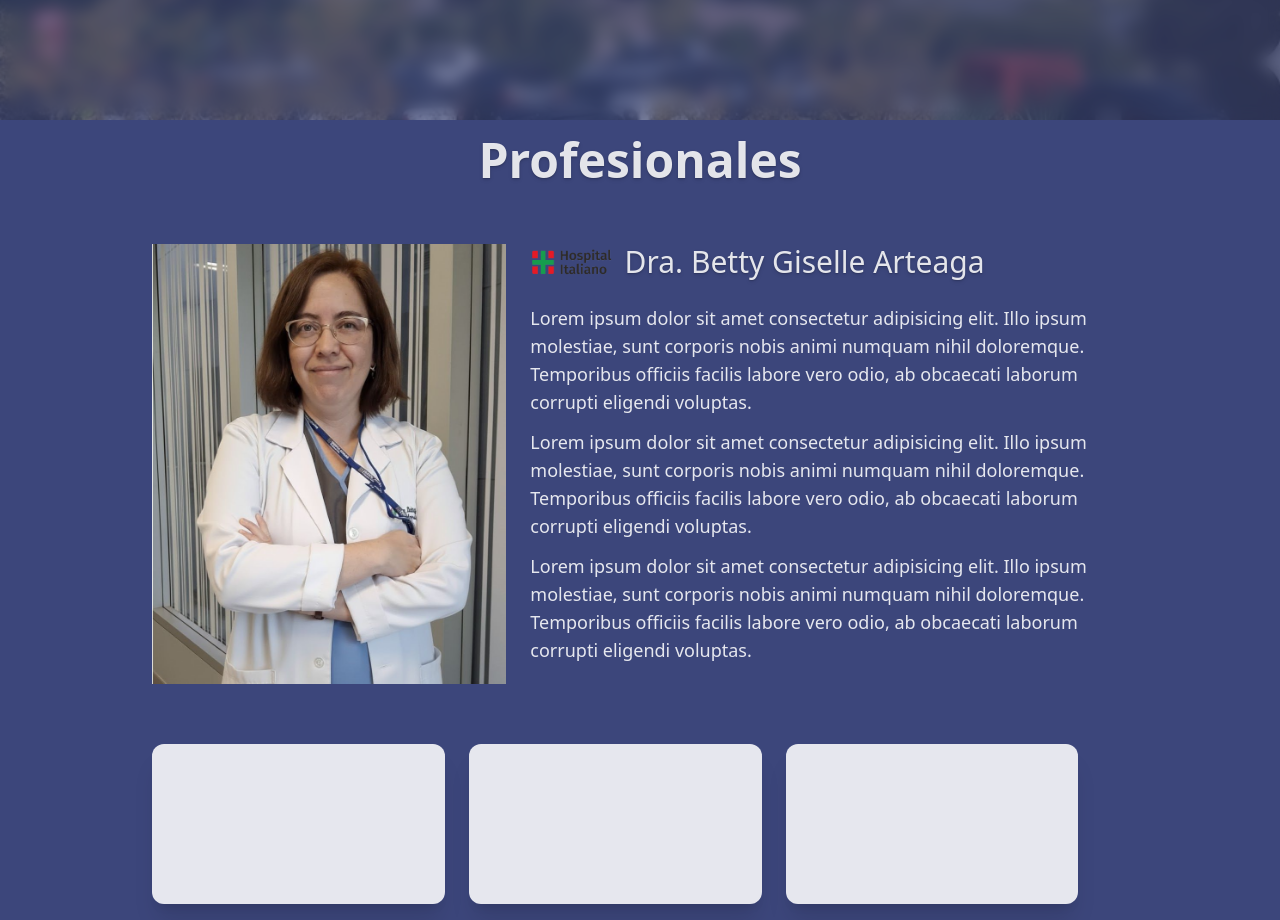
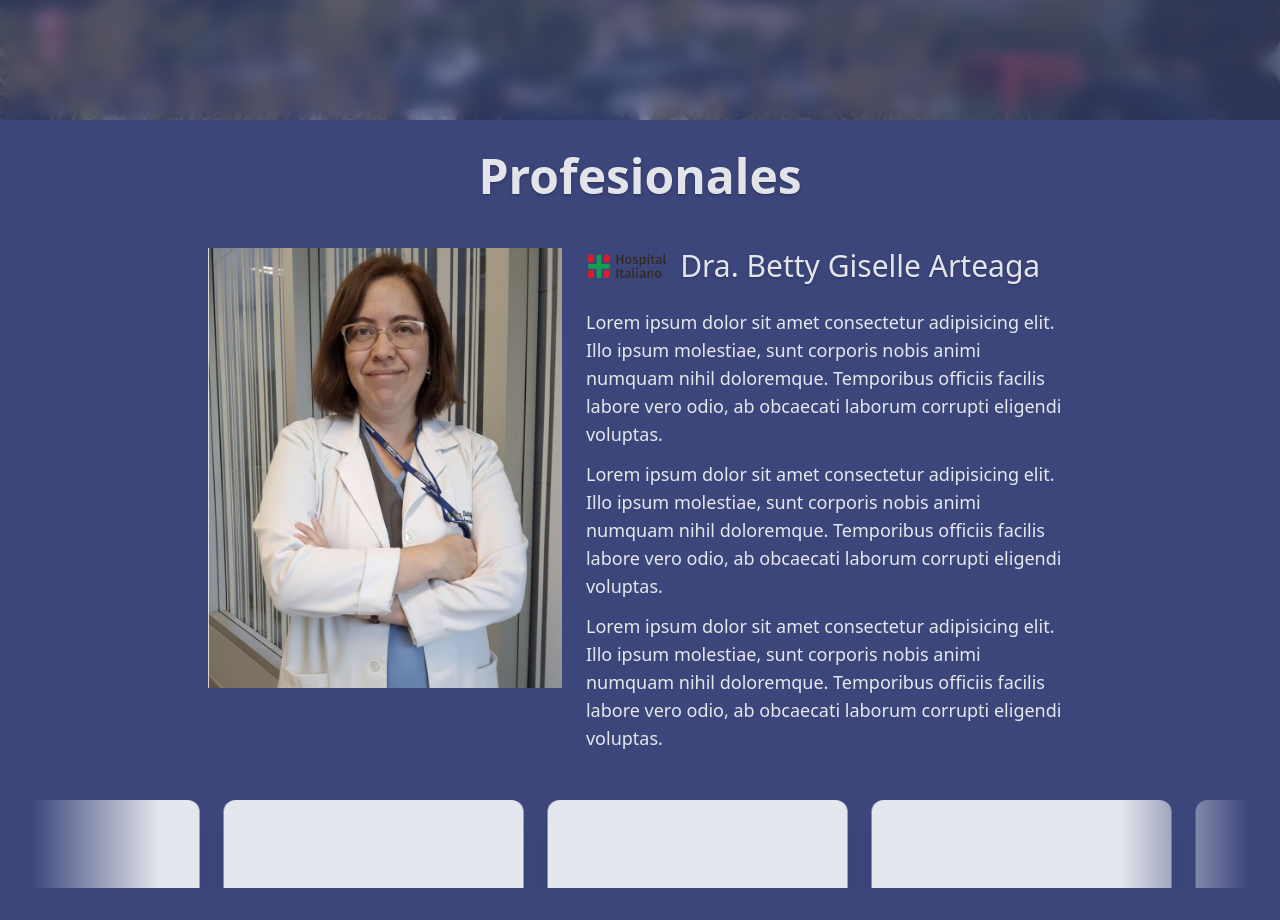
Before and after one commit to nehuencabibbo/oftalmo-nordelta-landing, a React (Vite) app: page / in a window 1280 px wide. Shown: the part 680-1600 px from the top of the page. Built offline with nearby package versions, Linux system fonts and the light colour scheme.

Commit message:
feat: Adding functional carrousel scaffolding

```diff
--- a/src/index.css
+++ b/src/index.css
@@ -28,3 +28,28 @@ html {
   --color-accent: rgb(110, 140, 251);
   --color-custom-white: var(--white-87);
 }
+
+.carrousel-card {
+  background-color: var(--color-custom-white);
+  box-shadow: 0 20px 25px -5px rgb(0 0 0 / 0.1),
+    0 8px 10px -6px rgb(0 0 0 / 0.1);
+  border-radius: 0.75rem;
+  min-width: 300px;
+  height: 10rem;
+  flex: 1 0 auto;
+  padding-right: 1.5rem;
+}
+
+/* Infinite Carousel Animation */
+@keyframes scroll {
+  from {
+    transform: translateX(0);
+  }
+  to {
+    transform: translateX(-100%); /* width of 5 items + gaps */
+  }
+}
+
+.animate-scroll {
+  animation: scroll 20s linear infinite;
+}
--- a/src/pages/components/Navbar.tsx
+++ b/src/pages/components/Navbar.tsx
@@ -1,9 +1,10 @@
-import { useState, useEffect } from "react";
+import { useState, useEffect, useRef } from "react";
 import { WhatsappInitialMessage } from "../../constants";
 import { getWhatsappContactLinkWithMessage } from "../../utils/contact";
 
 export default function Navbar() {
   const [isScrolled, setIsScrolled] = useState(false);
+  const navRef = useRef<HTMLElement>(null);
 
   useEffect(() => {
     const handleScroll = () => {
@@ -20,13 +21,23 @@ export default function Navbar() {
   ) => {
     e.preventDefault();
     const element = document.getElementById(sectionId);
-    if (element) {
-      element.scrollIntoView({ behavior: "smooth", block: "start" });
+    if (element && navRef.current) {
+      const navbarHeight = navRef.current.offsetHeight;
+      const elementPosition = element.getBoundingClientRect().top;
+      const offsetPosition =
+        elementPosition + window.scrollY - navbarHeight + 35;
+      // TODO: Ese 35 tiene que ser en verdad dependiendo la seccion a ver como se ve
+
+      window.scrollTo({
+        top: offsetPosition,
+        behavior: "smooth",
+      });
     }
   };
 
   return (
     <nav
+      ref={navRef}
       className={`flex justify-between items-center fixed top-0 left-0 w-full z-50 h-16 px-4 sm:px-8 transition-all duration-500 ease-in-out ${
         isScrolled ? "bg-white shadow-md" : "bg-transparent"
       }`}
--- a/src/pages/sections/Profesionales.tsx
+++ b/src/pages/sections/Profesionales.tsx
@@ -5,14 +5,14 @@ export default function Profesionales() {
   return (
     <section
       id="profesionales"
-      className="flex flex-col justify-center items-center w-full h-screen bg-primary p-8 gap-15"
+      className="flex flex-col justify-center items-center w-full h-screen bg-primary p-8 gap-12"
     >
       <h2 className="text-custom-white text-5xl font-semibold text-shadow-md">
         Profesionales
       </h2>
-      <div className="flex w-full h-full px-30 gap-6">
+      <div className="flex w-full gap-6 justify-center items-start">
         <img src={mamus} className="cover max-w-full h-110"></img>
-        <div className="flex flex-col gap-6">
+        <div className="flex flex-col gap-6 max-w-[40%]">
           <div className="flex items-center gap-3">
             <img src={italianoLogo} className="cover max-w-full h-7"></img>
             <h3 className="font-medium text-3xl text-shadow-md">
@@ -41,10 +41,32 @@ export default function Profesionales() {
           </div>
         </div>
       </div>
-      <div className="flex gap-6 w-full px-30">
-        <div className="flex bg-custom-white shadow-xl rounded-xl w-[30%] h-40"></div>
-        <div className="flex bg-custom-white shadow-xl rounded-xl w-[30%] h-40"></div>
-        <div className="flex bg-custom-white shadow-xl rounded-xl w-[30%] h-40"></div>
+      {/* Carousel Container with Fade Edges */}
+      <div className="relative w-full overflow-hidden">
+        {/* Left Fade */}
+        <div className="absolute left-0 top-0 bottom-0 w-32 bg-linear-to-r from-primary to-transparent z-10 pointer-events-none"></div>
+
+        {/* Right Fade */}
+        <div className="absolute right-0 top-0 bottom-0 w-32 bg-linear-to-l from-primary to-transparent z-10 pointer-events-none"></div>
+
+        {/* !!! Si se cambia el gap hay que cambiarlo en el carrousel-card tambien */}
+        { /* source: https://www.youtube.com/watch?v=KD1Yo8a_Qis */}
+        <div className="flex flex-row oveflow-x-auto gap-6">
+          <div className="flex flex-row animate-scroll gap-6">
+            <div className="carrousel-card"></div>
+            <div className="carrousel-card"></div>
+            <div className="carrousel-card"></div>
+            <div className="carrousel-card"></div>
+            <div className="carrousel-card"></div>
+          </div>
+          <div aria-hidden className="flex flex-row animate-scroll gap-6">
+            <div className="carrousel-card"></div>
+            <div className="carrousel-card"></div>
+            <div className="carrousel-card"></div>
+            <div className="carrousel-card"></div>
+            <div className="carrousel-card"></div>
+          </div>
+        </div>
       </div>
     </section>
   );
```
